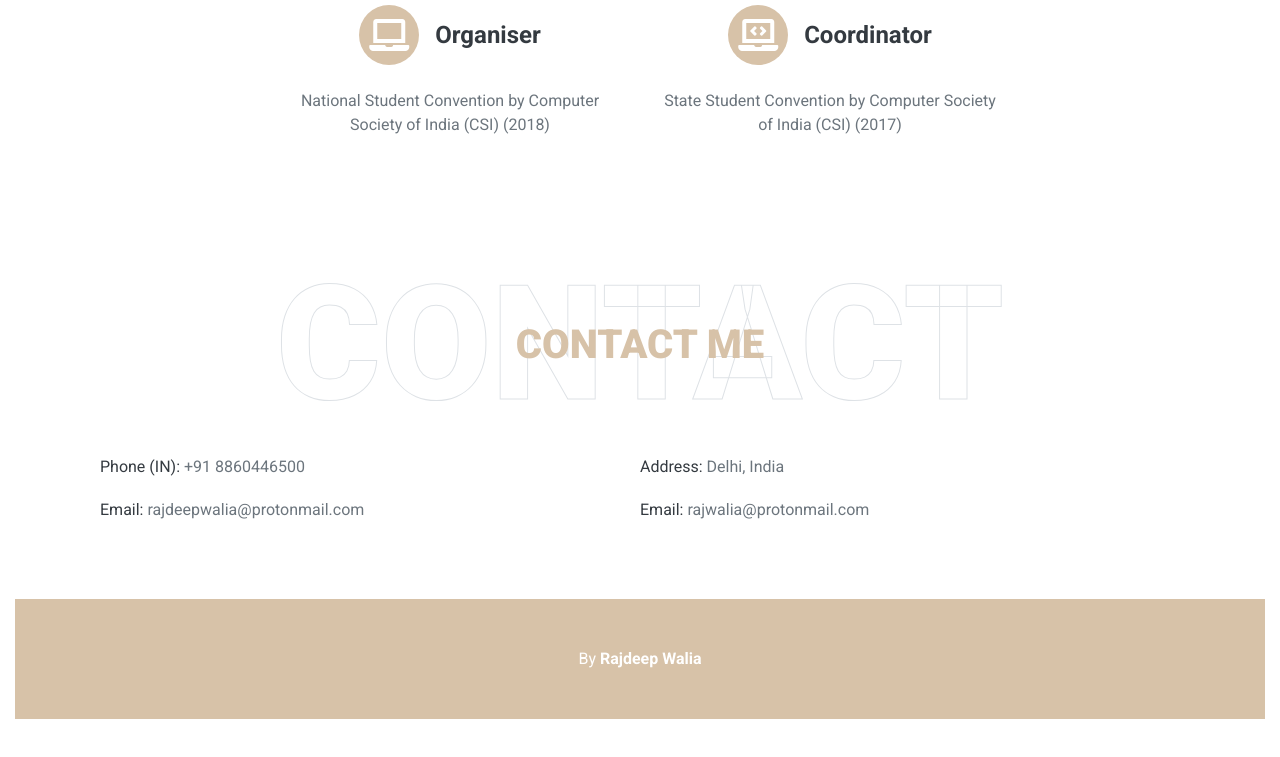
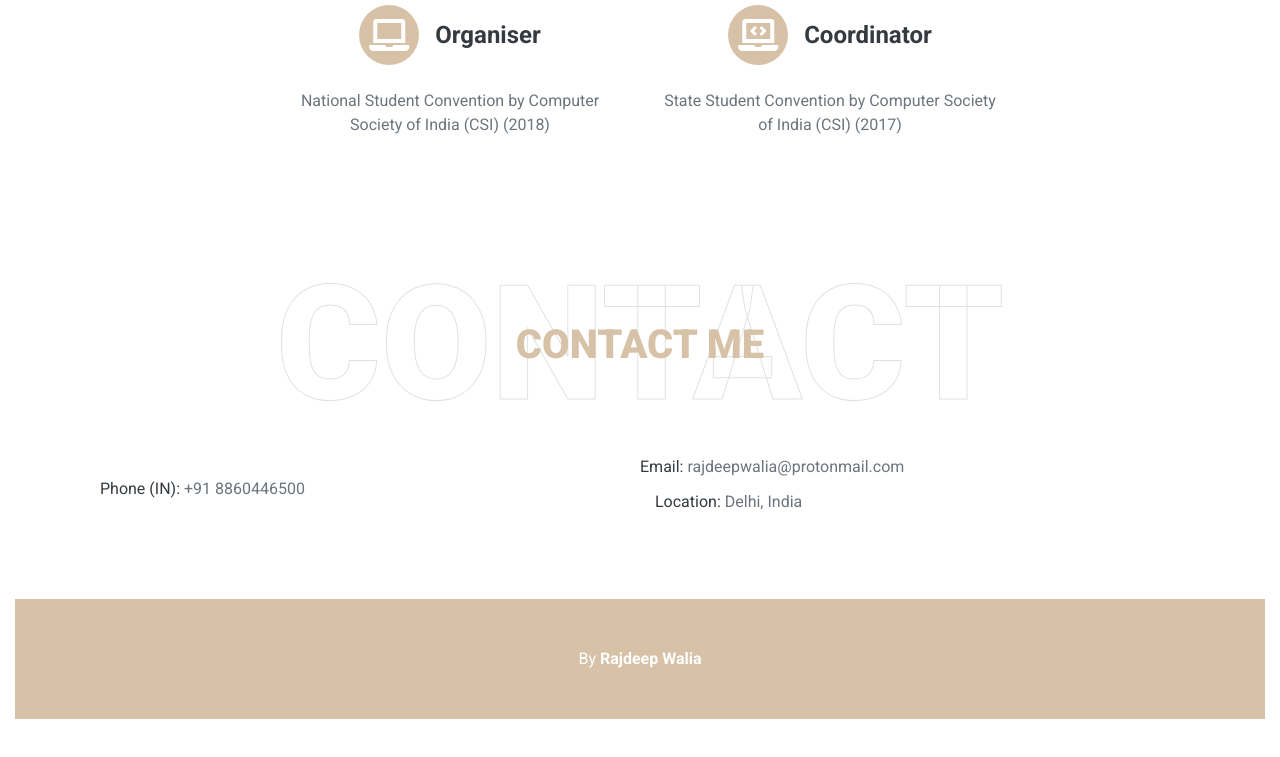
Before and after one commit to Rajdeep-Walia-RW/me, a plain HTML site: page index.html in a window 1280 px wide. Shown: the part 4602-5359 px from the top of the page. Drawn offline with nearby package versions, Linux system fonts and the light colour scheme.

Commit message:
Update index.html

```diff
--- a/index.html
+++ b/index.html
@@ -440,9 +440,9 @@
             </div>
             <div class="row align-items-center justify-content-between container mb-3">
                 <div class="col-sm-6 py-2"><h6>Phone (IN): <span class="text-secondary">+91 8860446500</span></h6></div>
-		<div class="col-sm-6 py-2"><h6>Address: <span class="text-secondary">Delhi, India</h6></div>
-                <div class="col-sm-6 py-2"><h6>Email: <span class="text-secondary">rajdeepwalia@protonmail.com</span></h6></div>
-		<div class="col-sm-6 py-2"><h6>Email: <span class="text-secondary">rajwalia@protonmail.com</span></h6></div>
+                <div class="col-sm-6 py-2"><h6>Email: <span class="text-secondary">rajdeepwalia@protonmail.com</span></h6>
+		<div class="col-sm-6 py-2"><h6>Location: <span class="text-secondary">Delhi, India</h6></div>
+		</div>
             </div>
         </div>
     </div>
```
